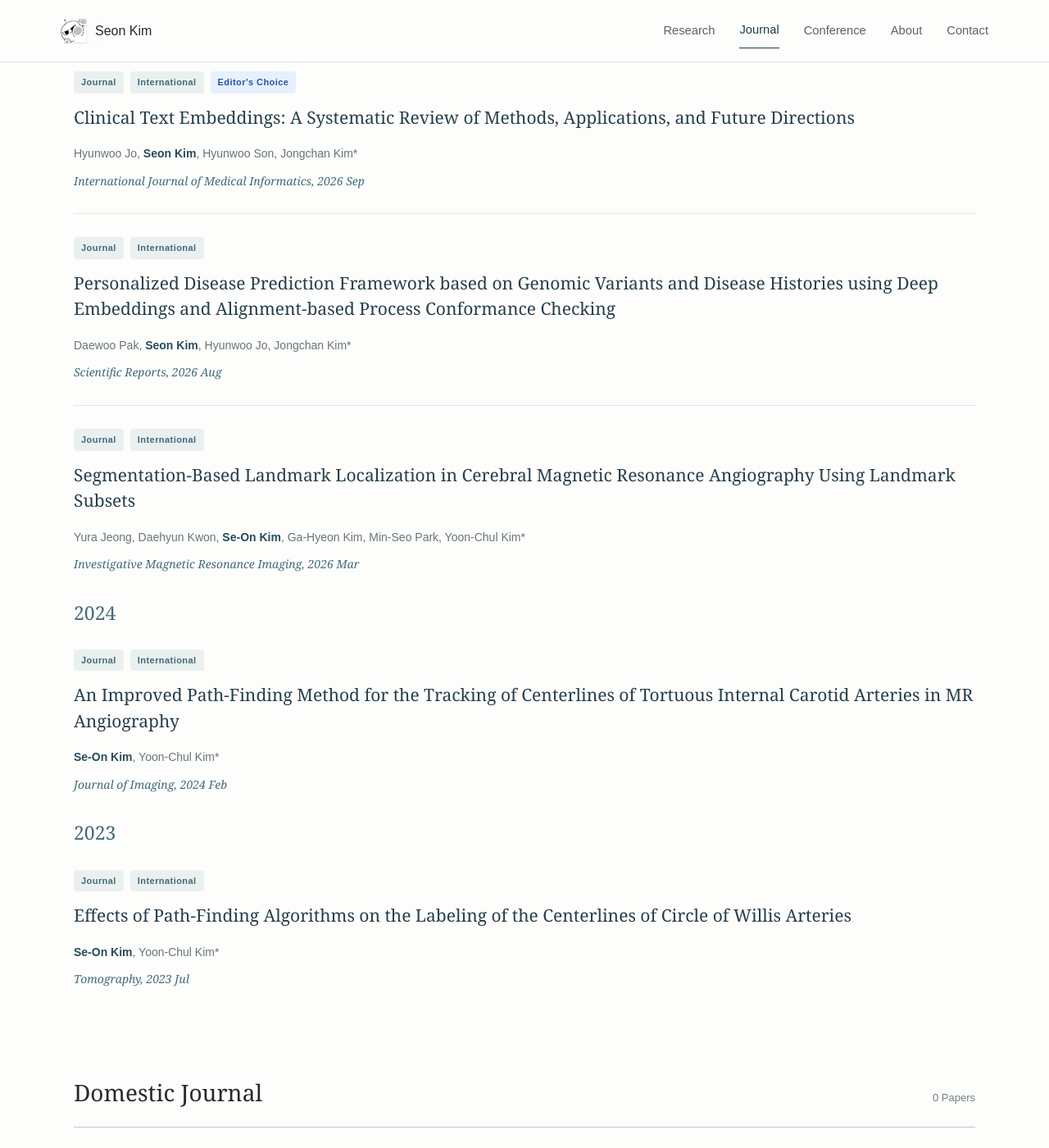
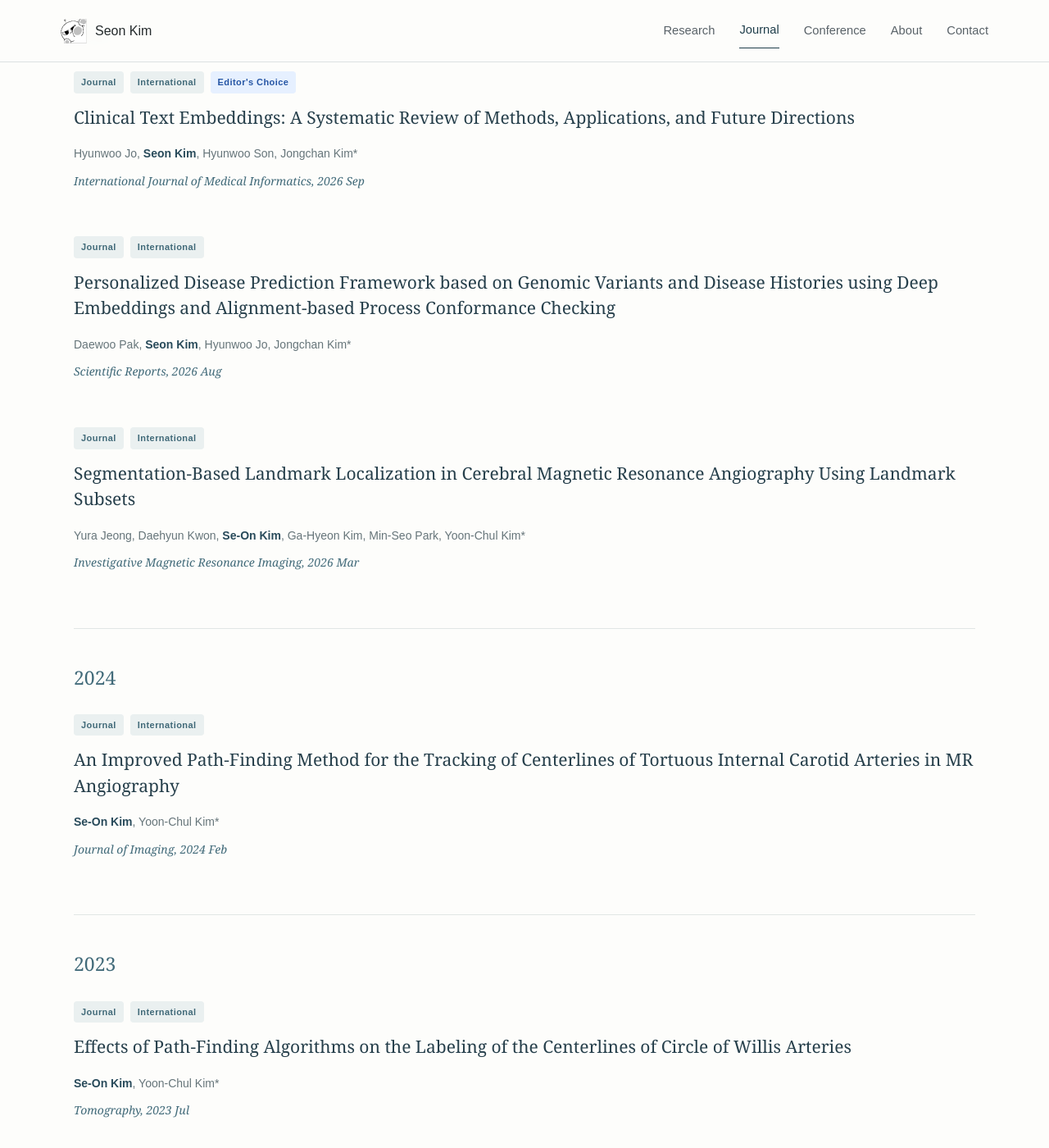
Before and after one commit to KSO012/KSO012.github.io, a Jekyll site: the page built from journal.md, in a window 1280 px wide and 1400 px high, scrolled down 823 px. Shown: the whole window at 82% size. Built offline with Jekyll 4.4.1, drawn with Linux system fonts in a browser that asks for light colours.

Commit message:
Update style.css

```diff
--- a/assets/style.css
+++ b/assets/style.css
@@ -275,3 +275,18 @@ html {
   outline: none;
   box-shadow: 0 4px 12px rgba(41, 75, 91, 0.08);
 }
+
+
+/* 논문 사이에는 구분선 없음 */
+.journal-paper {
+  padding: 28px 0;
+  border-bottom: none;
+}
+
+
+/* 연도와 연도 사이에만 구분선 추가 */
+.journal-year-group + .journal-year-group {
+  border-top: 1px solid #e1e6e5;
+  padding-top: 40px;
+  margin-top: 40px;
+}
```
